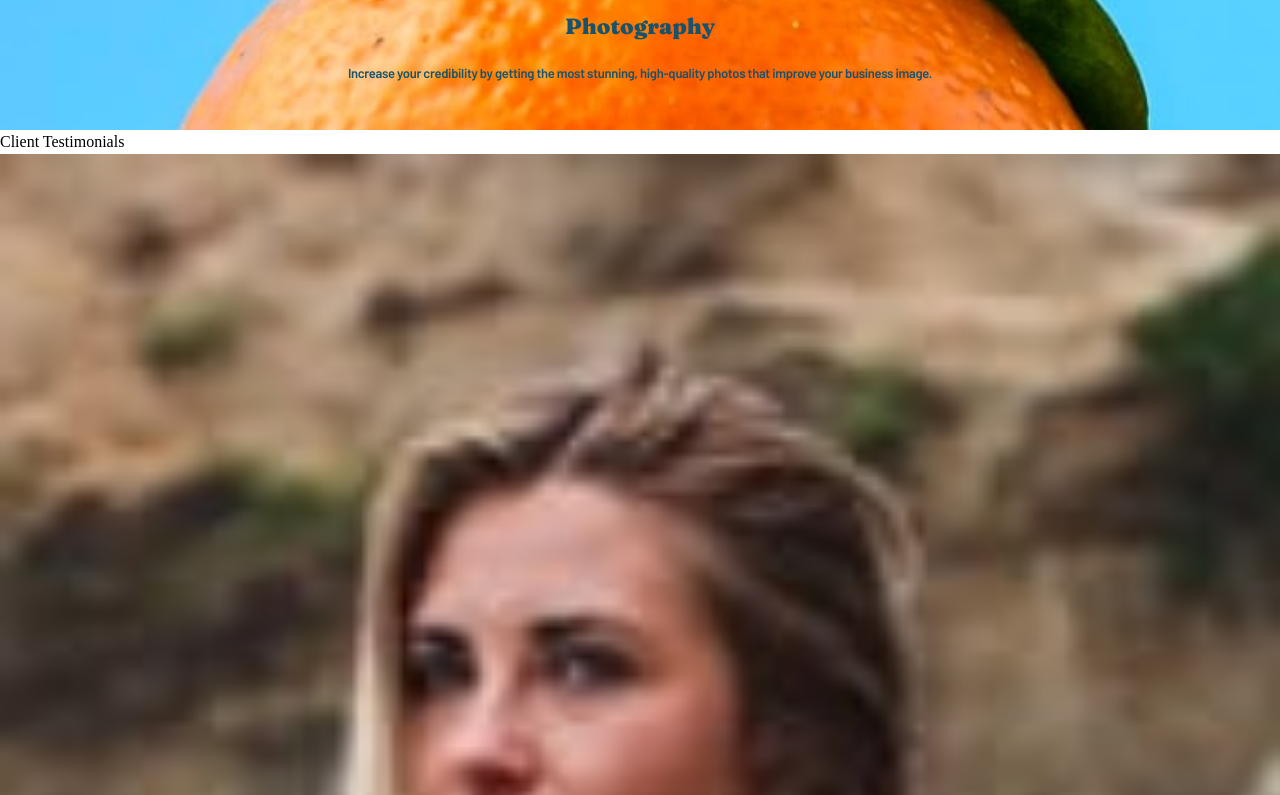
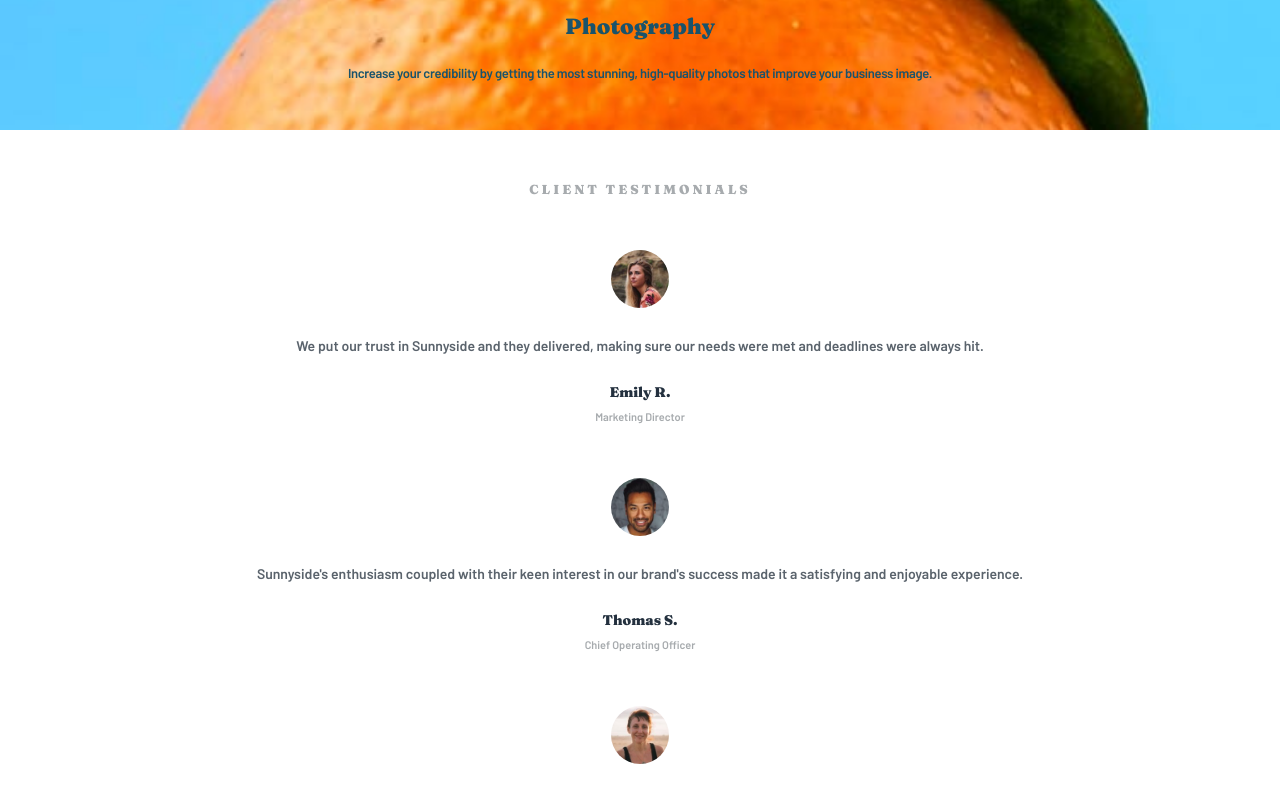
Before and after one commit to VenusY/frontend-mentor-sunnyside-agency-landing-page, a React app: page / in a window 1280 px wide. Shown: the part 3800-4595 px from the top of the page. Built offline with nearby package versions, Linux system fonts and the light colour scheme.

Commit message:
Style testimonials section

```diff
--- a/src/components/Testimonials.jsx
+++ b/src/components/Testimonials.jsx
@@ -1,3 +1,5 @@
+import '../styles/scss/Testimonials.scss';
+
 export default function Testimonials() {
   return (
     <section className='testimonials-section'>
--- /dev/null
+++ b/src/styles/scss/Testimonials.scss
@@ -0,0 +1,58 @@
+@use './util' as u;
+
+.testimonials-section {
+  padding: 50px 20px 68px 20px;
+
+  &__heading {
+    margin-bottom: u.rem(50);
+    font-family: var(--ff-fraunces);
+    font-size: u.rem(13);
+    font-weight: 900;
+    color: var(--greyish-blue);
+    text-align: center;
+    text-transform: uppercase;
+    letter-spacing: u.rem(3);
+  }
+}
+
+.testimonial {
+  display: flex;
+  flex-direction: column;
+  align-items: center;
+  text-align: center;
+
+  &:not(:last-child) {
+    margin-bottom: u.rem(52);
+  }
+
+  &__avatar {
+    width: 58px;
+    height: 58px;
+    margin-bottom: u.rem(26);
+    border-radius: 50%;
+  }
+
+  &__statement {
+    margin-bottom: u.rem(24);
+    font-family: var(--ff-barlow);
+    font-size: u.rem(14);
+    font-weight: 600;
+    color: var(--very-dark-greyish-blue);
+    line-height: 1.75;
+  }
+
+  &__name {
+    margin-bottom: u.rem(6);
+    font-family: var(--ff-fraunces);
+    font-size: u.rem(14);
+    font-weight: 900;
+    color: var(--very-dark-desaturated-blue);
+  }
+
+  &__title {
+    font-family: var(--ff-barlow);
+    font-size: u.rem(11);
+    font-weight: 600;
+    color: var(--greyish-blue);
+  }
+}
```
